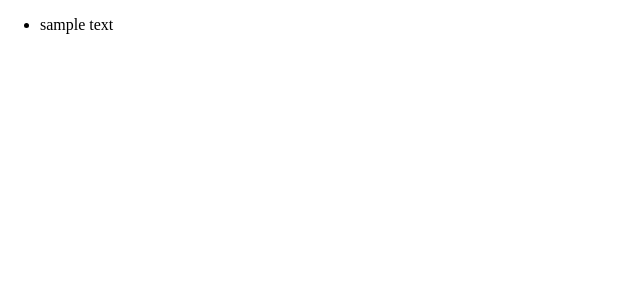
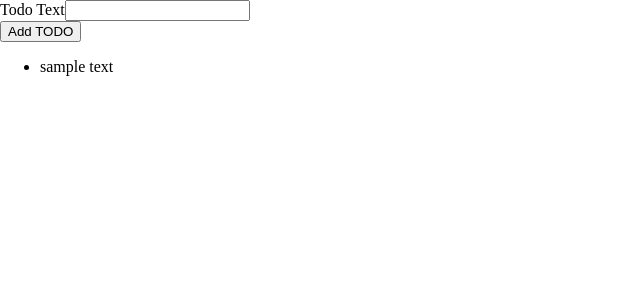
Before and after one commit to filipmackiewicz/Todo_react_ts, a React (Create React App) app: page / in a window 1280 px wide. Shown: the top 300 px of the page, without its empty margins (0-640 px from the left). Built offline with nearby package versions, Linux system fonts and the light colour scheme.

Commit message:
add props to new todo

```diff
--- a/src/App.tsx
+++ b/src/App.tsx
@@ -9,9 +9,13 @@ function App() {
     text: 'sample text',
   }];
 
+  const todoAddHandler = (text: string) => {
+    console.log(text);
+  };
+
   return (
     <div className="App">
-      <NewTodo />
+      <NewTodo onAddTodo={todoAddHandler} />
       <TodoList items={todos} />
     </div>
   );
--- a/src/components/NewTodo.tsx
+++ b/src/components/NewTodo.tsx
@@ -1,7 +1,26 @@
-import React from 'react';
+import React, {useRef} from 'react';
 
-const NewTodo = () => {
-    return <form></form>;
+interface NewTodoProps {
+    onAddTodo: (todoText: string) => void;
+}
+
+const NewTodo: React.FC<NewTodoProps> = props => {
+
+    const textInputRef = useRef<HTMLInputElement>(null);
+
+    const todoSubmitHanlder = (event: React.FormEvent) => {
+        event.preventDefault();
+        const enteredText = textInputRef.current!.value;
+        props.onAddTodo(enteredText);
+    };
+
+    return <form onSubmit={todoSubmitHanlder}>
+        <div>
+            <label htmlFor="todo-text">Todo Text</label>
+            <input type="text" id="todo-text" ref={textInputRef}/>
+        </div>
+        <button type="submit">Add TODO</button>
+    </form>;
 }
 
 export default NewTodo;
```
